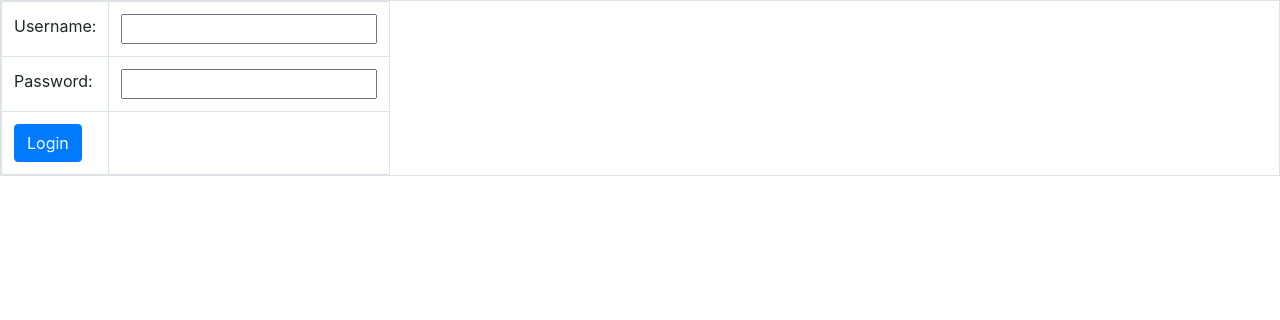
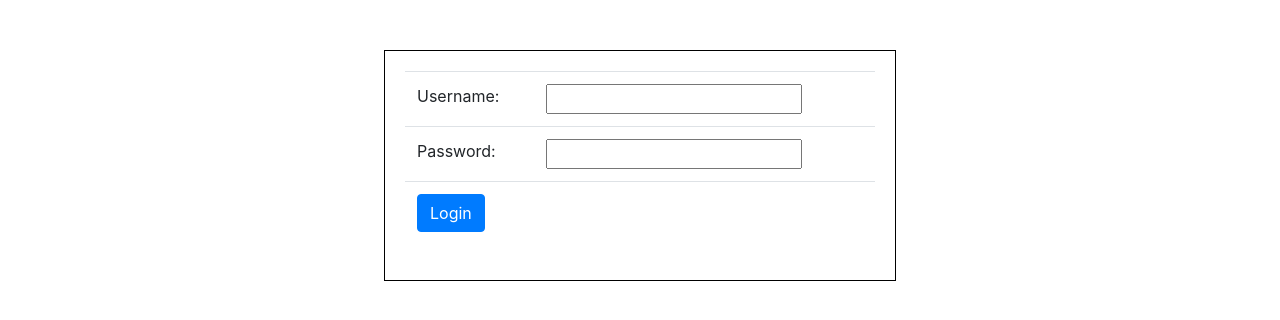
Before and after one commit to chrissc6/prs-client-solution, an Angular app: page /login in a window 1280 px wide. Shown: the top 320 px of the page. Built offline with nearby package versions, Linux system fonts and the light colour scheme.

Commit message:
added login html and css

```diff
--- a/src/app/user/login/login.component.css
+++ b/src/app/user/login/login.component.css
@@ -0,0 +1,6 @@
+.loginform{
+    margin: 50px auto 0 auto;
+    padding: 20px;
+    width: 40%;
+    border: 1px solid black;
+}
--- a/src/app/user/login/login.component.html
+++ b/src/app/user/login/login.component.html
@@ -1,5 +1,5 @@
-<div>
-  <table class="table table-hover table-bordered table-responsive">
+<div class="loginform">
+  <table class="table">
     <tr>
       <td>Username: </td>
       <td>
@@ -19,4 +19,5 @@
       <td>&nbsp;</td>
     </tr>
   </table>
+  <span>{{message}}</span>
 </div>
--- a/src/app/user/login/login.component.ts
+++ b/src/app/user/login/login.component.ts
@@ -14,6 +14,7 @@ export class LoginComponent implements OnInit {
   user: User;
   username: string = "";
   password: string = "";
+  message: string = "";
 
   login():void{
     this.usersrvc.login(this.username, this.password)
@@ -24,6 +25,7 @@ export class LoginComponent implements OnInit {
       },
       err => {
         console.log("Login Failed - Username/Password combination not found", err);
+        this.message = "Login Failed - Username or Password not found";
       }
     )
   }
```
